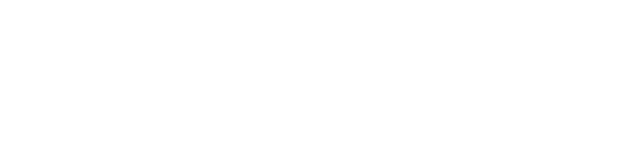
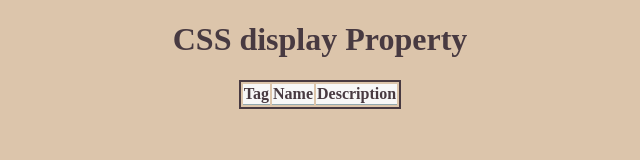
Before and after one commit to ThomasSchwartz18/html-css-cheatsheet, a plain HTML site: page index.html in a window 1280 px wide. Shown: the whole page, without its empty margins (320-960 px from the left). Drawn offline with Linux system fonts and the light colour scheme.

Commit message:
Added - table headings/ heading and background colors

```diff
--- a/index.html
+++ b/index.html
@@ -10,12 +10,17 @@
 <body>
 
     <!-- HTML cheatsheet table -->
-    <table>
+    <table class="table--body">
 
-        <thead>
-
+        <h1 class="table--heading1">CSS display Property</h1>
+        <thead class="table--head">
+            <tr>
+                <th class="head">Tag</th>
+                <th class="head">Name</th>
+                <th class="head">Description</th>
+            </tr>
         </thead>
-        <tbody>
+        <tbody class="table--body">
 
         </tbody>
 
--- a/style.css
+++ b/style.css
@@ -0,0 +1,22 @@
+/* GLOBAL */
+body {
+    text-align: center;
+    background-color: rgba(220,197,171,255);
+}
+
+/* Table--heading */
+.table--body {
+    margin-left: auto;
+    margin-right: auto;
+    border: 2px solid rgba(72,58,65,255);
+}
+
+.table--heading1 {
+    color: rgba(72,58,65,255);
+}
+
+.head {
+    background-color: rgba(247,247,247,255);
+    color: rgba(72,58,65,255);
+    border-bottom: 1px solid rgba(146, 169, 176);
+}
```
